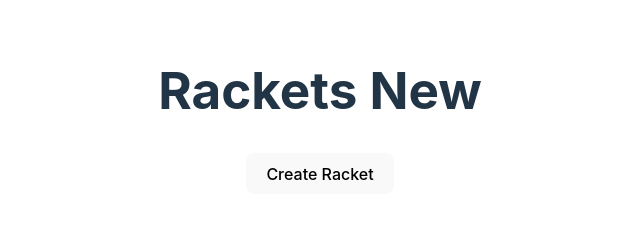
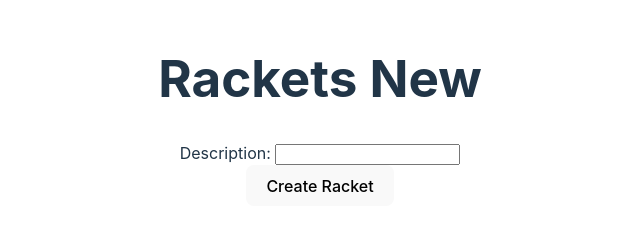
Before and after one commit to johnryanmal/tennis-frontend, a React (Vite) app: page / in a window 1280 px wide. Shown: the part 181-412 px from the top of the page, without its empty margins (320-960 px from the left). Built offline with nearby package versions, Linux system fonts and the light colour scheme; no server answers.

Commit message:
update rackets new

```diff
--- a/src/RacketsNew.jsx
+++ b/src/RacketsNew.jsx
@@ -19,6 +19,7 @@ export function RacketsNew(props) {
 		<div>
 			<h1>Rackets New</h1>
 			<form onSubmit={handleSubmit}>
+				<div>Description: <input type="text" name="description"/></div>
 				<button type='submit'>Create Racket</button>
 			</form>
 		</div>
```
